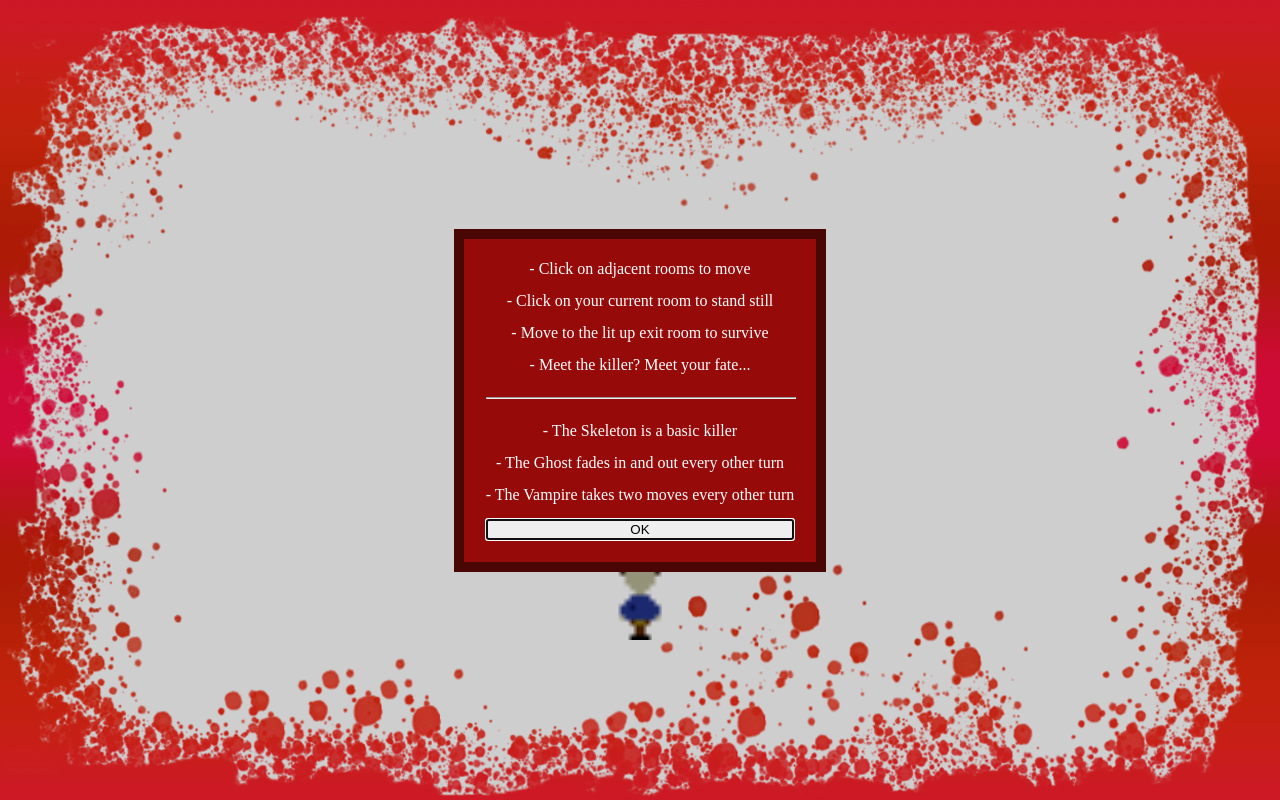
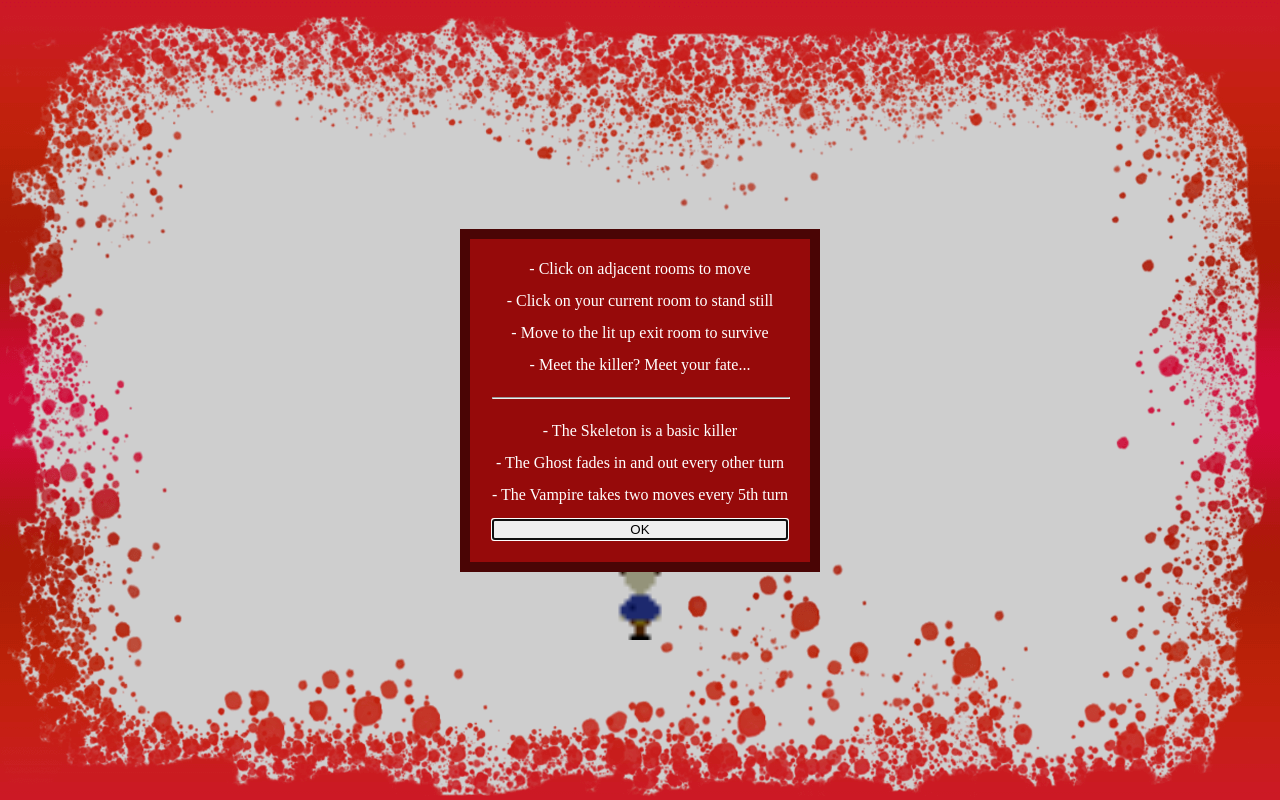
Before and after one commit to TJDRZ/hellhouse, a website built with webpack: page dist/index.html in a window 1280 px wide. Both pictures are taken after a click on the button "Rules". Built offline with nearby package versions, Linux system fonts and the light colour scheme.

Commit message:
Fixed rules text

```diff
--- a/dist/index.html
+++ b/dist/index.html
@@ -56,7 +56,7 @@
         <hr />
         <p>- The Skeleton is a basic killer</p>
         <p>- The Ghost fades in and out every other turn</p>
-        <p>- The Vampire takes two moves every other turn</p>
+        <p>- The Vampire takes two moves every 5th turn</p>
         <button>OK</button>
       </form>
     </dialog>
```
